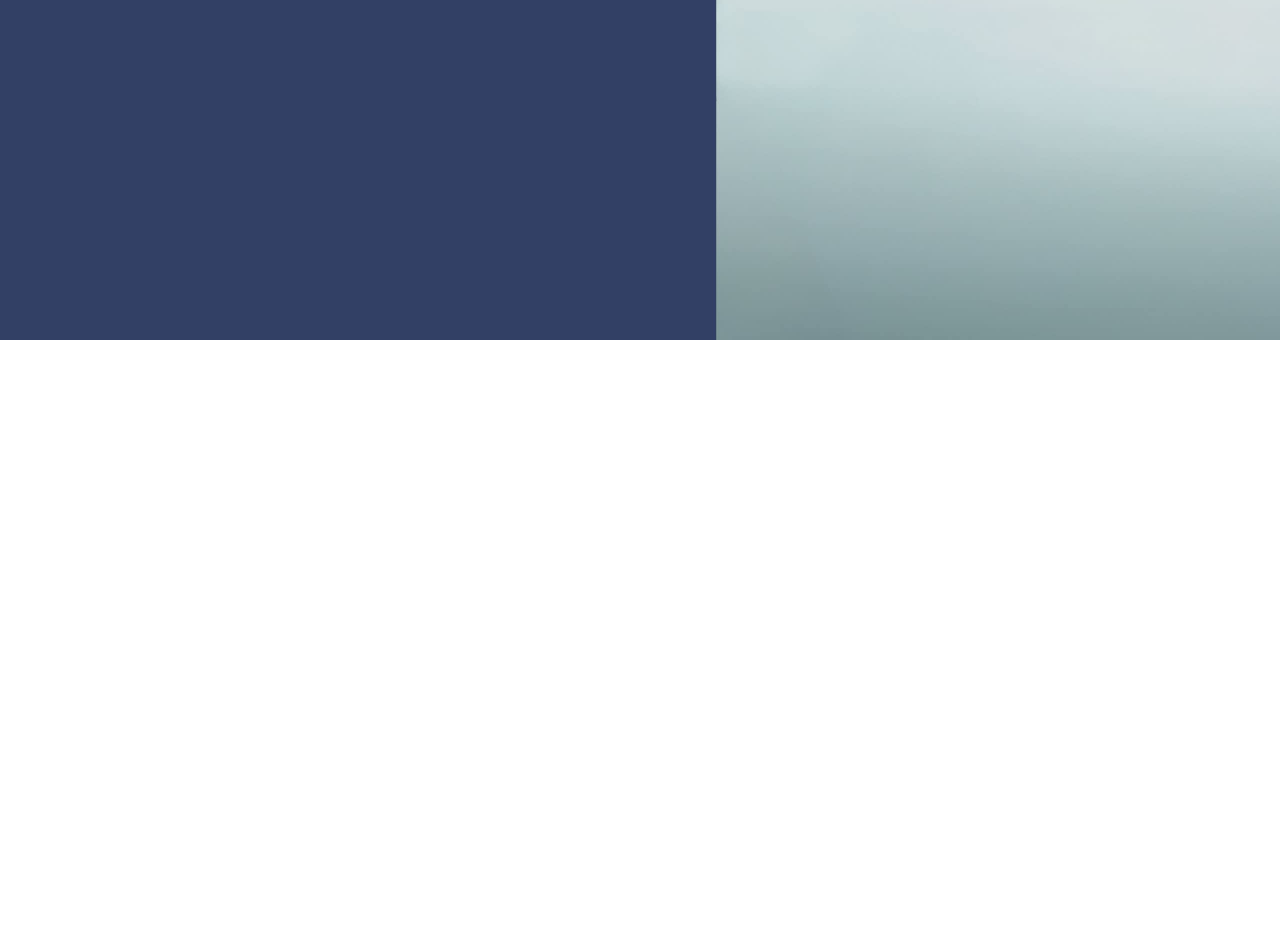
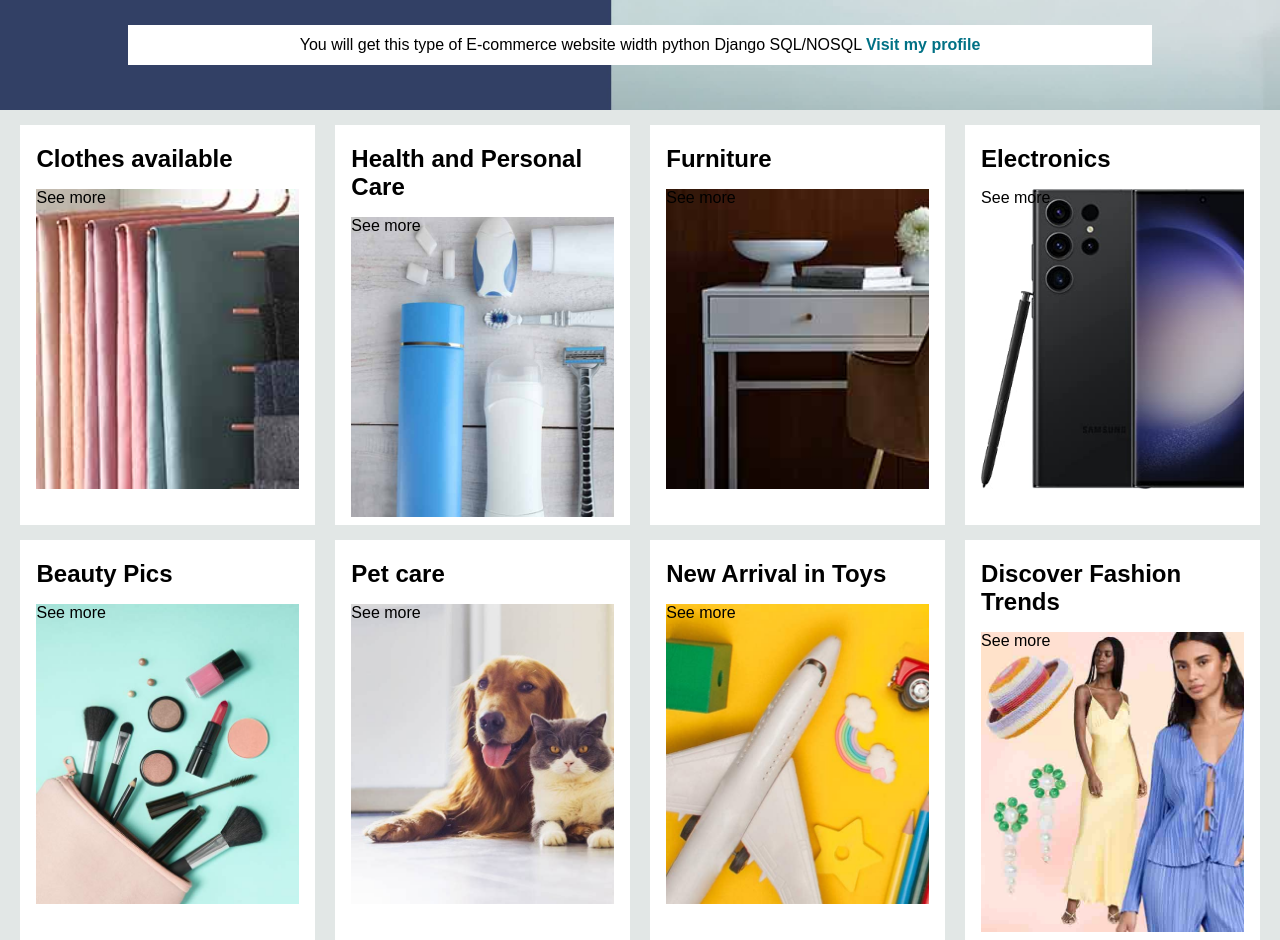
Before and after one commit to alauddin-sabari/amazon, a plain HTML site: page index.html in a window 1280 px wide. Shown: the part 360-1300 px from the top of the page. Before the commit the page ends 800 px from the top, so only its background shows below. Drawn offline with Linux system fonts and the light colour scheme.

Commit message:
items added

```diff
--- a/index.html
+++ b/index.html
@@ -47,11 +47,7 @@
             <option value="">Electronics</option>
             <option value="">Fashion</option>
           </select>
-          <input
-            type="text"
-            placeholder="You will get this type of E-commerce website width python Django SQL/NOSQL"
-            class="search-input"
-          />
+          <input type="text" placeholder="Search Amazon" class="search-input" />
           <div class="search-icon">
             <i class="fa-solid fa-magnifying-glass"></i>
           </div>
@@ -99,9 +95,108 @@
           <p>Sell</p>
         </div>
       </div>
+    </header>
 
-      <!-- bottom of panel | Hero section  -->
-      <div class="hero-section"></div>
-    </header>
+    <!-- bottom of panel | Hero section  -->
+    <div class="hero-section">
+      <div class="hero-msg">
+        <p>
+          You will get this type of E-commerce website width python Django
+          SQL/NOSQL <a href="https://sabari.io/">Visit my profile</a>
+        </p>
+      </div>
+    </div>
+
+    <div class="shop-section">
+      <!-- div.box$*4>.box$*4 creates 4 box with containing 4 box each  -->
+      <div class="box1 box">
+        <div class="box-content">
+          <h2>Clothes available</h2>
+          <div
+            class="box-img"
+            style="background-image: url('./img/box1_image.jpg')"
+          >
+            <p>See more</p>
+          </div>
+        </div>
+      </div>
+      <div class="box2 box">
+        <div class="box-content">
+          <h2>Health and Personal Care</h2>
+          <div
+            class="box-img"
+            style="background-image: url('./img/box2_image.jpg')"
+          >
+            <p>See more</p>
+          </div>
+        </div>
+      </div>
+      <div class="box3 box">
+        <div class="box-content">
+          <h2>Furniture</h2>
+          <div
+            class="box-img"
+            style="background-image: url('./img/box3_image.jpg')"
+          >
+            <p>See more</p>
+          </div>
+        </div>
+      </div>
+      <div class="box4 box">
+        <div class="box-content">
+          <h2>Electronics</h2>
+          <div
+            class="box-img"
+            style="background-image: url('./img/box4_image.jpg')"
+          >
+            <p>See more</p>
+          </div>
+        </div>
+      </div>
+      <div class="box1 box">
+        <div class="box-content">
+          <h2>Beauty Pics</h2>
+          <div
+            class="box-img"
+            style="background-image: url('./img/box5_image.jpg')"
+          >
+            <p>See more</p>
+          </div>
+        </div>
+      </div>
+      <div class="box2 box">
+        <div class="box-content">
+          <h2>Pet care</h2>
+          <div
+            class="box-img"
+            style="background-image: url('./img/box6_image.jpg')"
+          >
+            <p>See more</p>
+          </div>
+        </div>
+      </div>
+      <div class="box3 box">
+        <div class="box-content">
+          <h2>New Arrival in Toys</h2>
+          <div
+            class="box-img"
+            style="background-image: url('./img/box7_image.jpg')"
+          >
+            <p>See more</p>
+          </div>
+        </div>
+      </div>
+      <div class="box4 box">
+        <div class="box-content">
+          <h2>Discover Fashion Trends</h2>
+          <div
+            class="box-img"
+            style="background-image: url('./img/box8_image.jpg')"
+          >
+            <p>See more</p>
+          </div>
+        </div>
+      </div>
+    </div>
   </body>
 </html>
--- a/style.css
+++ b/style.css
@@ -211,6 +211,59 @@
 /** Hero section */
 .hero-section{
    background-image: url('img/hero_image.jpg');
-   height: 600px;
+   height: 370px;
     background-size: cover;
+    display: flex;
+    justify-content: center;
+    align-items: flex-end;
 }
+
+.hero-msg{
+    background-color: white;
+    color: black;
+    height: 40px;
+    display: flex;
+    align-items: center;  /* vertically center the text  | upore niche same space*/
+    justify-content: center;
+    font-size: 16px;
+    bottom: 25px; /* distance from the bottom */
+    position: relative; /* relative to the parent div */
+    width: 80%;
+    margin-bottom: 20px;
+    /* justify-content: center; */
+}
+
+.hero-msg a{
+    color: #007185;
+    text-decoration: none;
+    font-weight: bold;
+}
+
+.shop-section{
+    display: flex;
+    flex-wrap: wrap; /*wrap means if the elements are more than the width of the parent div then it will go to the next line*/
+    justify-content: space-evenly;
+    background-color: #e2e7e6;
+
+}
+.box{
+    height: 100px;
+    /* border: 2px solid black; */
+    width:23%;
+    height: 400px;
+    background-color: white;
+    color: black;
+    padding: 20px 0px 15px;
+    margin-top: 15px;
+}
+.box-img{
+    height: 300px;
+    background-size: cover;
+    margin: 1rem 0; /* means margin top and bottom 1rem and left right 0 */
+
+}
+.box-content{
+
+    margin: 0px 1rem; /* top and bottom 1rem and left right 0 */
+
+}
```
